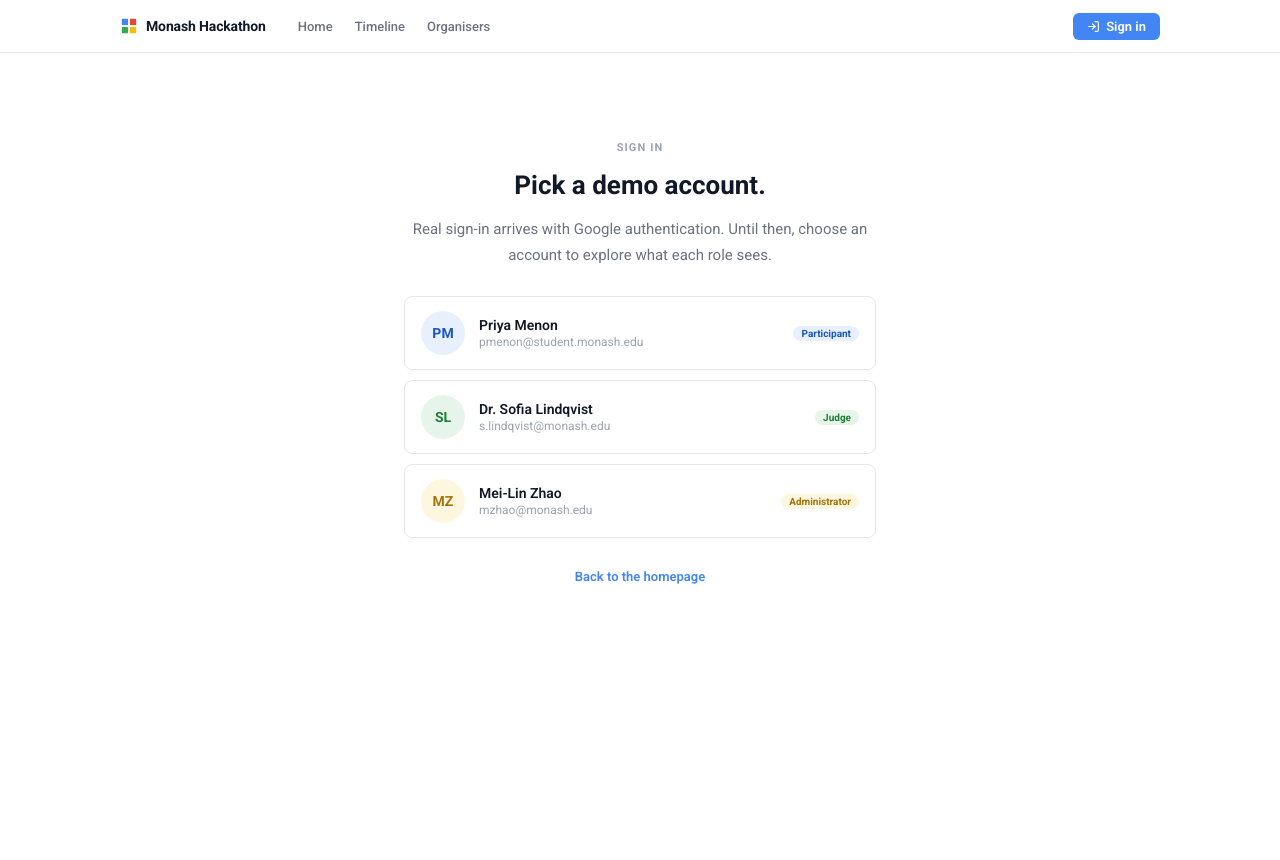
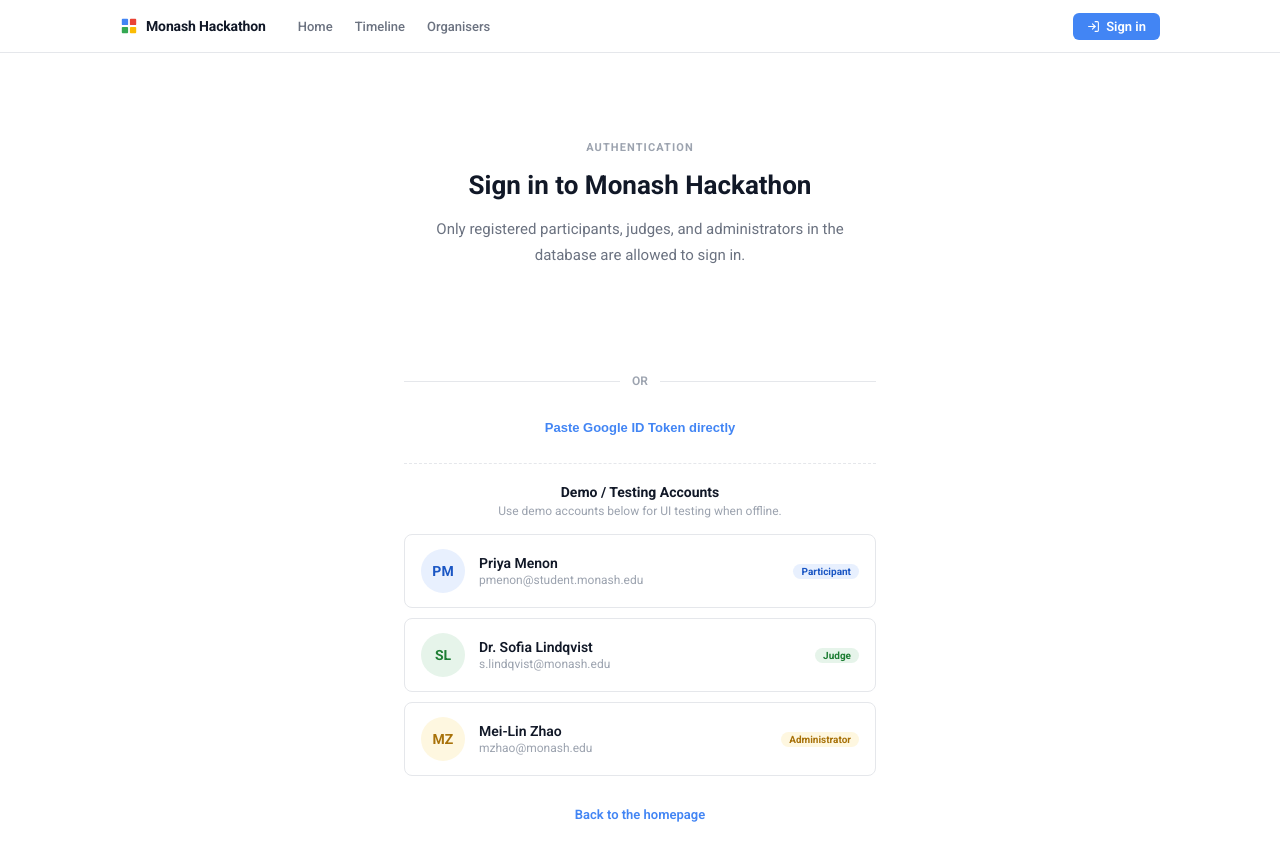
Before and after one commit to mum-hackathon-2026/hackathon-website, an Angular app in the folder frontend/: page /sign-in in a window 1280 px wide. Shown: the top 860 px of the page. Before the commit the page ends 800 px from the top, so only its background shows below. Built offline with nearby package versions, Linux system fonts and the light colour scheme.

Commit message:
frontend: connect Sign-In page to backend Google Auth API with token verification and error alerts

```diff
--- a/frontend/src/app/app.config.ts
+++ b/frontend/src/app/app.config.ts
@@ -1,8 +1,9 @@
 import { ApplicationConfig, provideBrowserGlobalErrorListeners } from '@angular/core';
+import { provideHttpClient } from '@angular/common/http';
 import { provideRouter } from '@angular/router';
 
 import { routes } from './app.routes';
 
 export const appConfig: ApplicationConfig = {
-  providers: [provideBrowserGlobalErrorListeners(), provideRouter(routes)],
+  providers: [provideBrowserGlobalErrorListeners(), provideHttpClient(), provideRouter(routes)],
 };
--- a/frontend/src/app/pages/sign-in/sign-in.html
+++ b/frontend/src/app/pages/sign-in/sign-in.html
@@ -1,10 +1,57 @@
 <section class="sign-in">
-  <p class="section-eyebrow section-eyebrow--center">Sign in</p>
-  <h1 class="section-heading section-heading--center">Pick a demo account.</h1>
+  <p class="section-eyebrow section-eyebrow--center">Authentication</p>
+  <h1 class="section-heading section-heading--center">Sign in to Monash Hackathon</h1>
   <p class="sign-in__blurb">
-    Real sign-in arrives with Google authentication. Until then, choose an account to explore what
-    each role sees.
+    Only registered participants, judges, and administrators in the database are allowed to sign in.
   </p>
+
+  @if (errorMessage()) {
+    <div class="sign-in__error-alert" role="alert">
+      <svg xmlns="http://www.w3.org/2000/svg" width="20" height="20" viewBox="0 0 24 24" fill="none" stroke="currentColor" stroke-width="2" stroke-linecap="round" stroke-linejoin="round">
+        <circle cx="12" cy="12" r="10"></circle>
+        <line x1="12" y1="8" x2="12" y2="12"></line>
+        <line x1="12" y1="16" x2="12.01" y2="16"></line>
+      </svg>
+      <span>{{ errorMessage() }}</span>
+    </div>
+  }
+
+  <div class="sign-in__google-section">
+    <div #googleBtnContainer class="sign-in__google-btn"></div>
+
+    @if (isLoading()) {
+      <p class="sign-in__loading">Authenticating with server...</p>
+    }
+  </div>
+
+  <div class="sign-in__divider">
+    <span>OR</span>
+  </div>
+
+  <div class="sign-in__manual-section">
+    <button type="button" class="sign-in__toggle-btn" (click)="toggleManualInput()">
+      {{ showManualInput() ? 'Hide ID Token Input' : 'Paste Google ID Token directly' }}
+    </button>
+
+    @if (showManualInput()) {
+      <form (submit)="$event.preventDefault(); submitManualToken()" class="sign-in__manual-form">
+        <textarea
+          class="sign-in__manual-textarea"
+          [(ngModel)]="manualToken"
+          name="manualToken"
+          placeholder="Paste raw Google ID token (JWT) here to test POST /api/auth/google..."
+          rows="3"
+        ></textarea>
+        <button type="submit" class="sign-in__submit-token-btn" [disabled]="!manualToken().trim() || isLoading()">
+          Verify & Sign In
+        </button>
+      </form>
+    }
+  </div>
+
+  <div class="sign-in__demo-section">
+    <h2 class="sign-in__subheading">Demo / Testing Accounts</h2>
+    <p class="sign-in__subblurb">Use demo accounts below for UI testing when offline.</p>
 
     <ul class="sign-in__accounts">
       @for (role of roles; track role) {
@@ -20,6 +67,7 @@
         </li>
       }
     </ul>
+  </div>
 
   <p class="sign-in__footnote">
     <a class="sign-in__back" routerLink="/">Back to the homepage</a>
--- a/frontend/src/app/pages/sign-in/sign-in.scss
+++ b/frontend/src/app/pages/sign-in/sign-in.scss
@@ -18,7 +18,6 @@
   text-align: center;
 }
 
-// The shared heading reserves 40px for a section body; this page sits tighter.
 .sign-in .section-heading {
   margin-bottom: 16px;
 }
@@ -30,11 +29,153 @@
   color: var(--color-muted);
 }
 
+.sign-in__error-alert {
+  display: flex;
+  align-items: center;
+  gap: 12px;
+  margin-top: 24px;
+  padding: 14px 16px;
+  border: 1px solid var(--color-red-border, #fca5a5);
+  border-radius: 8px;
+  background: var(--color-red-tint, #fef2f2);
+  color: var(--color-red-ink, #991b1b);
+  font-size: 14px;
+  font-weight: 500;
+  text-align: left;
+
+  svg {
+    flex-shrink: 0;
+    color: var(--color-red-ink, #991b1b);
+  }
+}
+
+.sign-in__google-section {
+  display: flex;
+  flex-direction: column;
+  align-items: center;
+  justify-content: center;
+  margin-top: 28px;
+  min-height: 50px;
+}
+
+.sign-in__google-btn {
+  display: flex;
+  justify-content: center;
+}
+
+.sign-in__loading {
+  margin-top: 8px;
+  font-size: 13px;
+  color: var(--color-subtle);
+}
+
+.sign-in__divider {
+  display: flex;
+  align-items: center;
+  margin: 28px 0;
+  color: var(--color-subtle);
+  font-size: 12px;
+  font-weight: 600;
+
+  &::before,
+  &::after {
+    content: '';
+    flex: 1;
+    border-bottom: 1px solid var(--color-border);
+  }
+
+  span {
+    padding: 0 12px;
+  }
+}
+
+.sign-in__manual-section {
+  margin-bottom: 24px;
+}
+
+.sign-in__toggle-btn {
+  border: none;
+  background: none;
+  color: var(--color-blue);
+  font-size: 13px;
+  font-weight: 600;
+  cursor: pointer;
+  padding: 4px 8px;
+
+  &:hover {
+    text-decoration: underline;
+  }
+}
+
+.sign-in__manual-form {
+  display: flex;
+  flex-direction: column;
+  gap: 10px;
+  margin-top: 12px;
+}
+
+.sign-in__manual-textarea {
+  width: 100%;
+  padding: 10px;
+  border: 1px solid var(--color-border);
+  border-radius: 6px;
+  font-family: monospace;
+  font-size: 12px;
+  resize: vertical;
+  background: var(--color-surface);
+  color: var(--color-ink);
+
+  &:focus {
+    outline: none;
+    border-color: var(--color-blue);
+  }
+}
+
+.sign-in__submit-token-btn {
+  padding: 10px 16px;
+  border: none;
+  border-radius: 6px;
+  background: var(--color-blue);
+  color: #fff;
+  font-weight: 600;
+  font-size: 13px;
+  cursor: pointer;
+  transition: opacity 0.15s;
+
+  &:disabled {
+    opacity: 0.5;
+    cursor: not-allowed;
+  }
+
+  &:not(:disabled):hover {
+    opacity: 0.9;
+  }
+}
+
+.sign-in__demo-section {
+  margin-top: 24px;
+  padding-top: 20px;
+  border-top: 1px dashed var(--color-border);
+}
+
+.sign-in__subheading {
+  font-size: 14px;
+  font-weight: 700;
+  color: var(--color-ink);
+  margin: 0 0 4px;
+}
+
+.sign-in__subblurb {
+  font-size: 12px;
+  color: var(--color-subtle);
+  margin: 0 0 16px;
+}
+
 .sign-in__accounts {
   display: flex;
   flex-direction: column;
   gap: 10px;
-  margin: 28px 0 0;
+  margin: 0;
   padding: 0;
   list-style: none;
 }
--- a/frontend/src/app/pages/sign-in/sign-in.ts
+++ b/frontend/src/app/pages/sign-in/sign-in.ts
@@ -1,32 +1,134 @@
-import { ChangeDetectionStrategy, Component, inject } from '@angular/core';
+import {
+  AfterViewInit,
+  ChangeDetectionStrategy,
+  Component,
+  ElementRef,
+  ViewChild,
+  inject,
+  signal,
+} from '@angular/core';
+import { FormsModule } from '@angular/forms';
 import { ActivatedRoute, Router, RouterLink } from '@angular/router';
 import { AuthService, DEMO_USERS, ROLES, ROLE_HOME, ROLE_LABELS, Role } from '../../core/auth/auth';
 
-/**
- * Demo sign-in: pick an account, no credentials. Replaced by Google OAuth once
- * the backend exposes it — see the note at the top of the auth service.
- */
+declare global {
+  interface Window {
+    google?: {
+      accounts?: {
+        id?: {
+          initialize(config: { client_id: string; callback: (response: { credential: string }) => void }): void;
+          renderButton(parent: HTMLElement, options: Record<string, unknown>): void;
+        };
+      };
+    };
+  }
+}
+
 @Component({
   selector: 'app-sign-in',
-  imports: [RouterLink],
+  imports: [RouterLink, FormsModule],
   templateUrl: './sign-in.html',
   styleUrl: './sign-in.scss',
   changeDetection: ChangeDetectionStrategy.OnPush,
 })
-export class SignIn {
+export class SignIn implements AfterViewInit {
   private readonly auth = inject(AuthService);
   private readonly router = inject(Router);
   private readonly route = inject(ActivatedRoute);
+
+  @ViewChild('googleBtnContainer') private googleBtnContainer?: ElementRef<HTMLDivElement>;
 
   protected readonly roles = ROLES;
   protected readonly roleLabels = ROLE_LABELS;
   protected readonly accounts = DEMO_USERS;
 
+  protected readonly isLoading = signal<boolean>(false);
+  protected readonly errorMessage = signal<string | null>(null);
+  protected readonly manualToken = signal<string>('');
+  protected readonly showManualInput = signal<boolean>(false);
+
+  ngAfterViewInit(): void {
+    this.loadGoogleGisScript();
+  }
+
+  private loadGoogleGisScript(): void {
+    if (window.google?.accounts?.id) {
+      this.initGoogleButton();
+      return;
+    }
+
+    const existingScript = document.getElementById('google-gis-script');
+    if (existingScript) {
+      existingScript.addEventListener('load', () => this.initGoogleButton());
+      return;
+    }
+
+    const script = document.createElement('script');
+    script.id = 'google-gis-script';
+    script.src = 'https://accounts.google.com/gsi/client';
+    script.async = true;
+    script.defer = true;
+    script.onload = () => this.initGoogleButton();
+    document.head.appendChild(script);
+  }
+
+  private initGoogleButton(): void {
+    if (!window.google?.accounts?.id || !this.googleBtnContainer?.nativeElement) {
+      return;
+    }
+
+    // Replace with your Google OAuth Client ID or placeholder
+    const clientId = 'YOUR_GOOGLE_CLIENT_ID';
+
+    try {
+      window.google.accounts.id.initialize({
+        client_id: clientId,
+        callback: (res: { credential: string }) => this.handleGoogleCredential(res.credential),
+      });
+
+      window.google.accounts.id.renderButton(this.googleBtnContainer.nativeElement, {
+        theme: 'outline',
+        size: 'large',
+        width: '320',
+        text: 'signin_with',
+      });
+    } catch {
+      // GIS failed to initialize (e.g. invalid client ID placeholder)
+    }
+  }
+
+  protected async handleGoogleCredential(credential: string): Promise<void> {
+    if (!credential || this.isLoading()) return;
+
+    this.isLoading.set(true);
+    this.errorMessage.set(null);
+
+    const result = await this.auth.signInWithGoogle(credential);
+    this.isLoading.set(false);
+
+    if (result.ok) {
+      const returnUrl = this.route.snapshot.queryParamMap.get('returnUrl') ?? ROLE_HOME[result.role];
+      void this.router.navigateByUrl(returnUrl);
+    } else {
+      this.errorMessage.set(result.error);
+    }
+  }
+
+  protected async submitManualToken(): Promise<void> {
+    const token = this.manualToken().trim();
+    if (token) {
+      await this.handleGoogleCredential(token);
+    }
+  }
+
   protected signIn(account: Role): void {
+    this.errorMessage.set(null);
     this.auth.signIn(account);
-    // Guards stash where the visitor was headed. With nothing stashed, land on
-    // the role's own pages rather than the marketing homepage.
     const returnUrl = this.route.snapshot.queryParamMap.get('returnUrl') ?? ROLE_HOME[account];
     void this.router.navigateByUrl(returnUrl);
   }
+
+  protected toggleManualInput(): void {
+    this.showManualInput.update((v) => !v);
+  }
 }
```
Also changed, not shown: frontend/src/app/core/auth/auth.ts (+75 -34 lines). Lines whose indentation alone changed are shown as unchanged.
